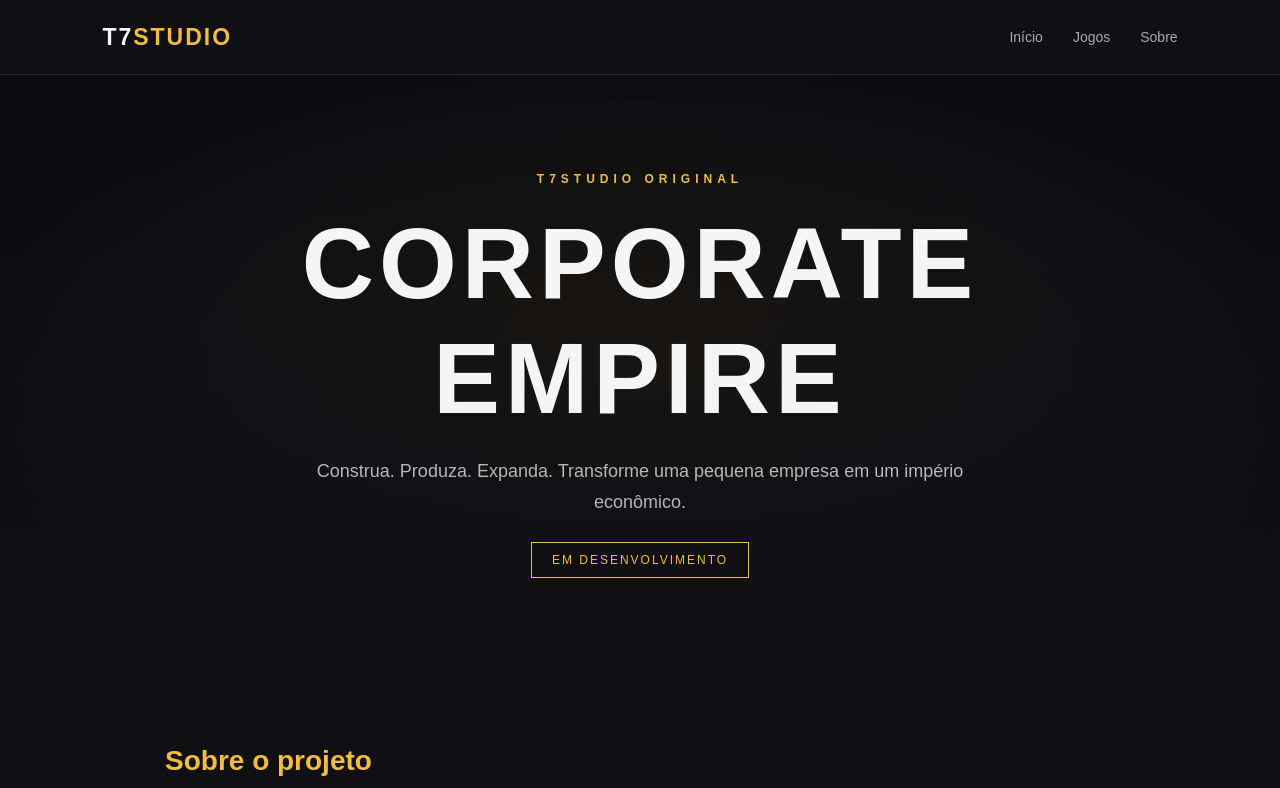
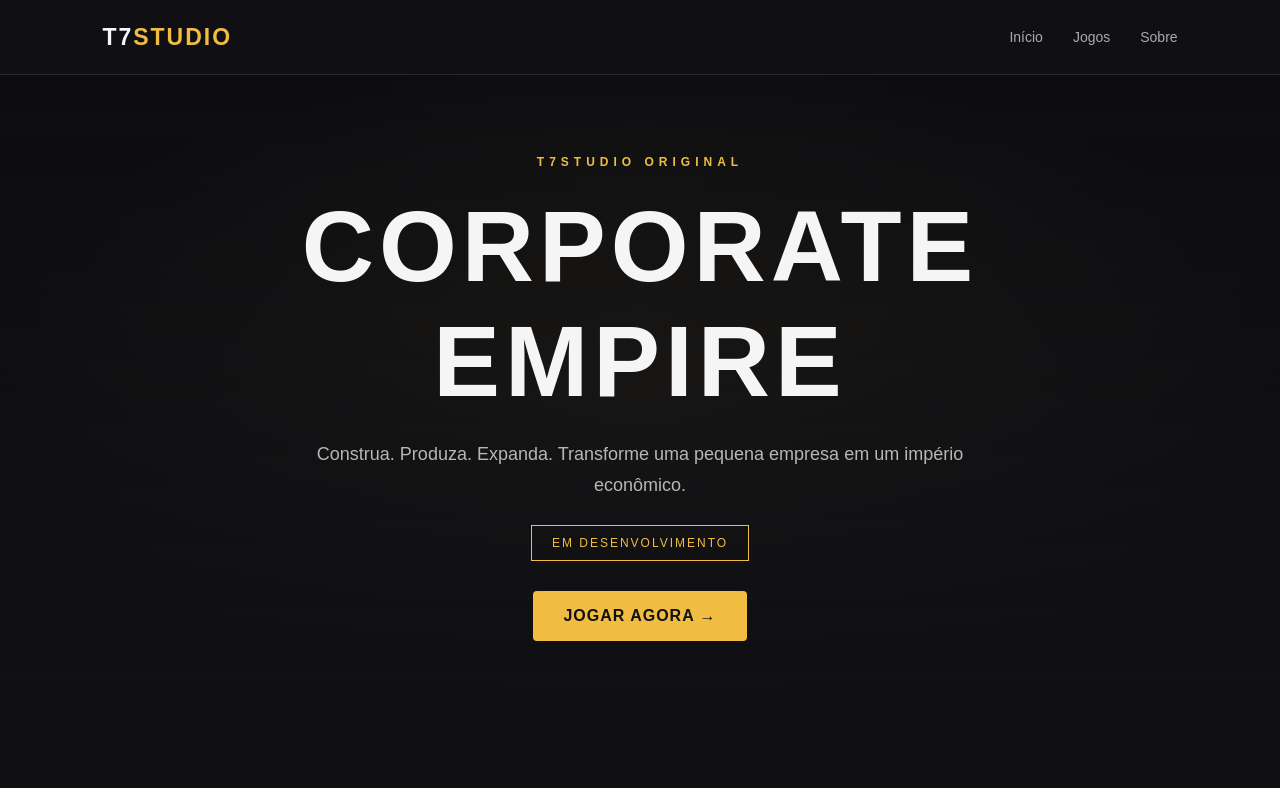
Before and after one commit to tetheo-html/T7Studio-GameHub, a plain HTML site: page pages/afterfall.html in a window 1280 px wide. Shown: the top 788 px of the page. Drawn offline with Linux system fonts and the light colour scheme.

Commit message:
publica o corporate empire

```diff
--- a/pages/afterfall.html
+++ b/pages/afterfall.html
@@ -57,6 +57,30 @@
       color: #f0bd42;
       font-size: 12px;
       letter-spacing: 2px;
+    }
+
+    .empire-actions {
+      display: flex;
+      justify-content: center;
+      flex-wrap: wrap;
+      gap: 15px;
+      margin-top: 30px;
+    }
+
+    .empire-play {
+      background: #f0bd42;
+      color: #101014;
+      padding: 16px 30px;
+      text-decoration: none;
+      font-weight: bold;
+      letter-spacing: 1px;
+      border-radius: 4px;
+      transition: .2s;
+    }
+
+    .empire-play:hover {
+      background: #ffd66b;
+      transform: translateY(-3px);
     }
 
     .empire-content {
@@ -133,6 +157,15 @@
       <div class="empire-status">
         EM DESENVOLVIMENTO
       </div>
+
+      <div class="empire-actions">
+        <a
+          href="../games/corporate-empire/index.html"
+          class="empire-play"
+        >
+          JOGAR AGORA →
+        </a>
+      </div>
     </section>
 
     <section class="empire-content">
```
Also changed, not shown: index.html (+3 -3 lines).
